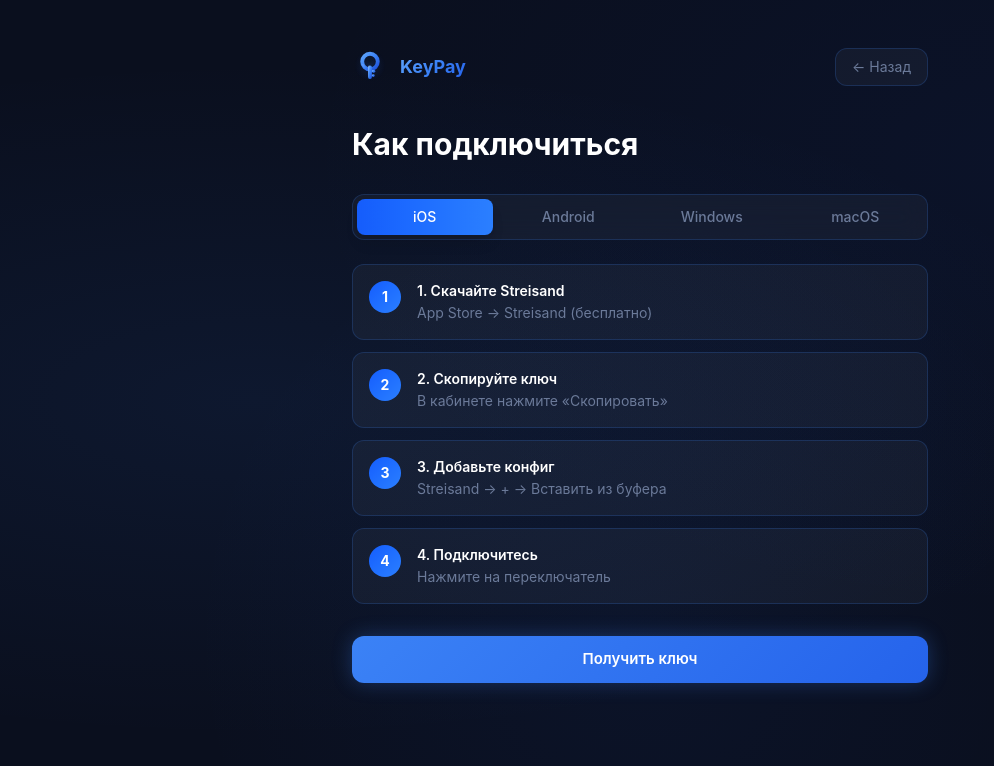
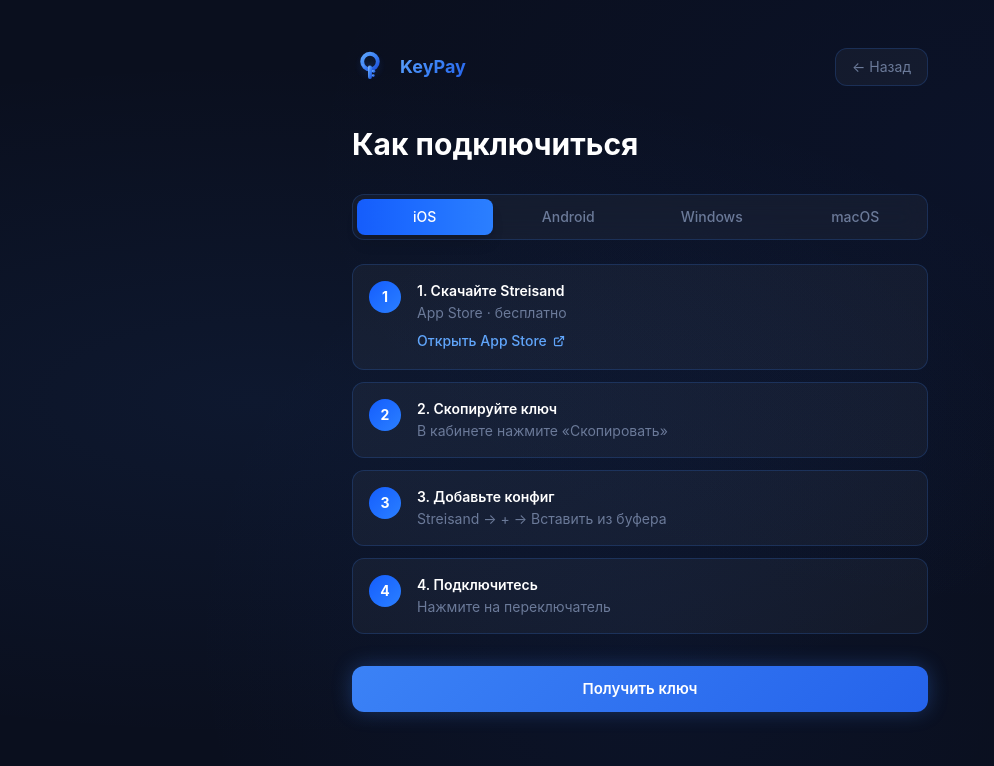
Before and after one commit to donsdesmages/vpn-browser, a Next.js app: page /instructions in a window 1280 px wide. Shown: the top 766 px of the page, without its empty margins (0-994 px from the left). Built offline with nearby package versions, Linux system fonts and the light colour scheme.

Commit message:
Add download links to step 1 for all 4 platforms on instructions page

```diff
--- a/src/app/instructions/page.tsx
+++ b/src/app/instructions/page.tsx
@@ -8,27 +8,27 @@ import KeyIcon from "@/components/KeyIcon";
 const TABS = ["iOS", "Android", "Windows", "macOS"] as const;
 type Tab = (typeof TABS)[number];
 
-const STEPS: Record<Tab, { step: string; desc: string }[]> = {
+const STEPS: Record<Tab, { step: string; desc: string; link?: string; linkLabel?: string }[]> = {
   iOS: [
-    { step: "1. Скачайте Streisand", desc: "App Store → Streisand (бесплатно)" },
+    { step: "1. Скачайте Streisand", desc: "App Store · бесплатно", link: "https://apps.apple.com/app/streisand/id6450534064", linkLabel: "Открыть App Store" },
     { step: "2. Скопируйте ключ", desc: "В кабинете нажмите «Скопировать»" },
     { step: "3. Добавьте конфиг", desc: "Streisand → + → Вставить из буфера" },
     { step: "4. Подключитесь", desc: "Нажмите на переключатель" },
   ],
   Android: [
-    { step: "1. Скачайте v2rayNG", desc: "Google Play → v2rayNG (бесплатно)" },
+    { step: "1. Скачайте v2rayNG", desc: "Google Play · бесплатно", link: "https://play.google.com/store/apps/details?id=com.v2ray.ang", linkLabel: "Открыть Google Play" },
     { step: "2. Скопируйте ключ", desc: "В кабинете нажмите «Скопировать»" },
     { step: "3. Добавьте конфиг", desc: "v2rayNG → + → Импорт из буфера" },
     { step: "4. Подключитесь", desc: "Нажмите кнопку запуска" },
   ],
   Windows: [
-    { step: "1. Скачайте Hiddify", desc: "hiddify.com → Windows версия" },
+    { step: "1. Скачайте Hiddify", desc: "Официальный сайт · Windows", link: "https://github.com/hiddify/hiddify-app/releases/latest", linkLabel: "Скачать Hiddify" },
     { step: "2. Скопируйте ключ", desc: "В кабинете нажмите «Скопировать»" },
     { step: "3. Добавьте конфиг", desc: "Hiddify → New profile → Вставьте ссылку" },
     { step: "4. Подключитесь", desc: "Нажмите Connect" },
   ],
   macOS: [
-    { step: "1. Скачайте Hiddify", desc: "hiddify.com → macOS версия" },
+    { step: "1. Скачайте Hiddify", desc: "Официальный сайт · macOS", link: "https://github.com/hiddify/hiddify-app/releases/latest", linkLabel: "Скачать Hiddify" },
     { step: "2. Скопируйте ключ", desc: "В кабинете нажмите «Скопировать»" },
     { step: "3. Добавьте конфиг", desc: "Hiddify → New profile → Вставьте ссылку" },
     { step: "4. Подключитесь", desc: "Нажмите Connect" },
@@ -82,9 +82,24 @@ export default function InstructionsPage() {
               <div className="w-8 h-8 rounded-full bg-gradient-to-br from-blue-600 to-blue-500 flex items-center justify-center text-white text-sm font-bold flex-shrink-0">
                 {i + 1}
               </div>
-              <div>
+              <div className="flex-1">
                 <div className="text-white font-semibold text-sm">{s.step}</div>
                 <div className="text-[#6b7a99] text-sm mt-0.5">{s.desc}</div>
+                {s.link && (
+                  <a
+                    href={s.link}
+                    target="_blank"
+                    rel="noopener noreferrer"
+                    className="inline-flex items-center gap-1.5 mt-2 text-[#60a5fa] hover:text-blue-300 transition-colors text-sm font-medium"
+                  >
+                    {s.linkLabel}
+                    <svg width="12" height="12" viewBox="0 0 24 24" fill="none" stroke="currentColor" strokeWidth="2.5" strokeLinecap="round" strokeLinejoin="round">
+                      <path d="M18 13v6a2 2 0 0 1-2 2H5a2 2 0 0 1-2-2V8a2 2 0 0 1 2-2h6"/>
+                      <polyline points="15 3 21 3 21 9"/>
+                      <line x1="10" y1="14" x2="21" y2="3"/>
+                    </svg>
+                  </a>
+                )}
               </div>
             </div>
           ))}
```
